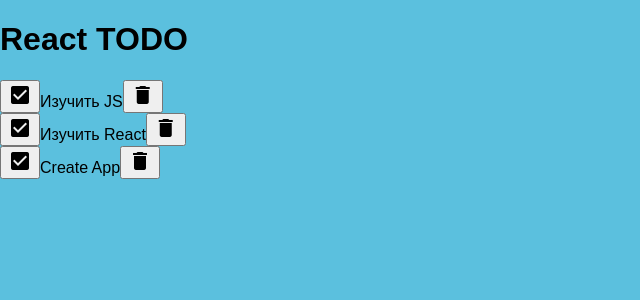
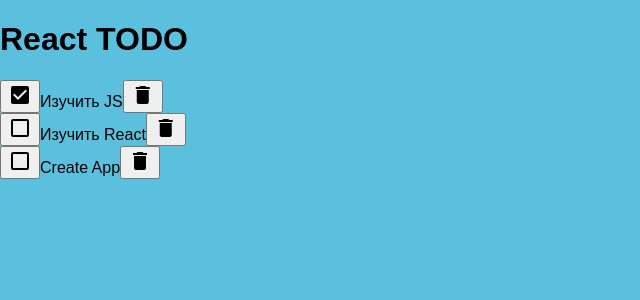
Before and after one commit to evgeniikotliarov/JavaScriptWorks, a React (Create React App) app in the folder React/todo/: page / in a window 1280 px wide. Shown: the top 300 px of the page, without its empty margins (0-640 px from the left). Built offline with nearby package versions, Linux system fonts and the light colour scheme.

Commit message:
Decomposition and added keys

```diff
--- a/React/todo/src/components/Checkbox.js
+++ b/React/todo/src/components/Checkbox.js
@@ -1,15 +1,30 @@
-import React from 'react';
+import React, {Component} from 'react';
 import PropTypes from 'prop-types';
 
-function Checkbox(props) {
-    return (
-        <button className="checkbox icon">
-            <i className="material-icons">{props.checked ? "check_box" : "check_box_outline_blank"}</i>
-        </button>
-    )
+class Checkbox extends Component {
+    constructor(props){
+        super(props);
+        this.state = {
+            checked: this.props.initiallyChecked
+        };
+        this.handleClick = this.handleClick.bind(this);
+    }
+
+    handleClick(event){
+        this.setState({
+            checked: !this.state.checked
+        })
+    }
+
+    render() {
+        return (
+            <button className="checkbox icon" onClick={this.handleClick}>
+                <i className="material-icons">{this.state.checked ? "check_box" : "check_box_outline_blank"}</i>
+            </button>
+        )
+    }
 }
- Checkbox.propTypes = {
-    checked: PropTypes.bool.isRequired
- };
-
+Checkbox.PropTypes = {
+    initiallyChecked: PropTypes.bool.isRequired
+};
 export default Checkbox;
--- a/React/todo/src/components/Todo.js
+++ b/React/todo/src/components/Todo.js
@@ -7,7 +7,7 @@
 function Todo(props) {
     return (
         <div className={`todo${props.completed ? " completed" : ''}`}>
-            <Checkbox checked={props.completed}/>
+            <Checkbox initiallyChecked={props.completed} />
             <span className="todo-title">{props.title}</span>
             <Button className="delete icon" icon="delete"/>
         </div>
--- a/React/todo/src/todos.js
+++ b/React/todo/src/todos.js
@@ -7,12 +7,12 @@
     {
         id:2,
         title: 'Изучить React',
-        completed: true
+        completed: false
     },
     {
         id:3,
         title: 'Create App',
-        completed: true
+        completed: false
     }
 ];
 
```
